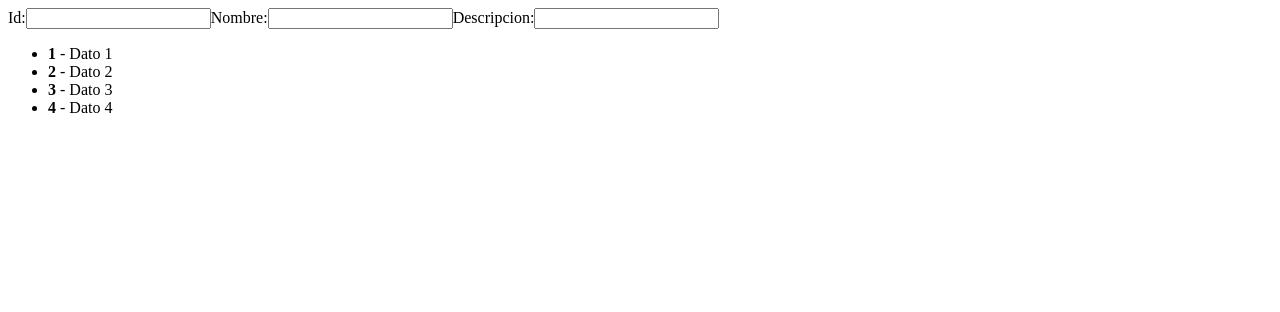
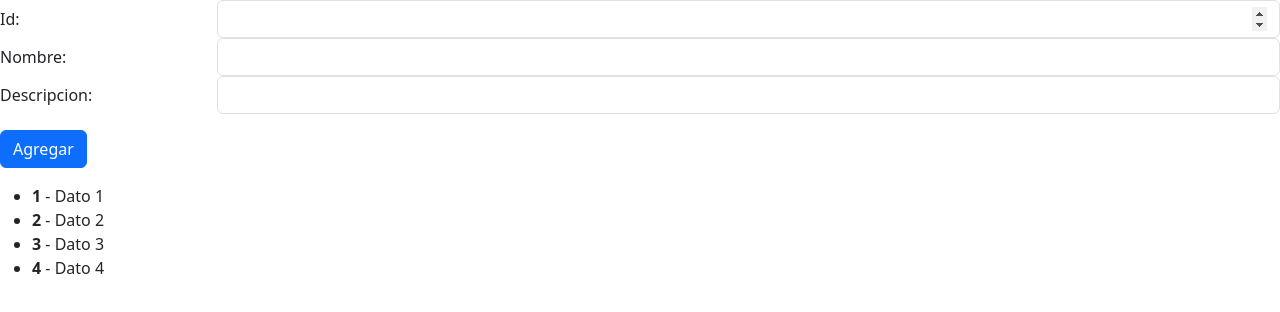
Before and after one commit to ebarrientos1979/app-pj, an Angular app: page / in a window 1280 px wide. Shown: the top 312 px of the page. Built offline with nearby package versions, Linux system fonts and the light colour scheme.

Commit message:
Actualizacion bootstrap

```diff
--- a/angular.json
+++ b/angular.json
@@ -32,9 +32,13 @@
               }
             ],
             "styles": [
+              "node_modules/bootstrap/dist/css/bootstrap.min.css",
               "src/styles.scss"
             ],
-            "scripts": []
+            "scripts": [
+              "node_modules/@popperjs/core/dist/umd/popper.min.js",
+              "node_modules/bootstrap/dist/js/bootstrap.min.js"
+            ]
           },
           "configurations": {
             "production": {
@@ -91,9 +95,13 @@
               }
             ],
             "styles": [
+              "node_modules/bootstrap/dist/css/bootstrap.min.css",
               "src/styles.scss"
             ],
-            "scripts": []
+            "scripts": [
+              "node_modules/@popperjs/core/dist/umd/popper.min.js",
+              "node_modules/bootstrap/dist/js/bootstrap.min.js"
+            ]
           }
         }
       }
--- a/package.json
+++ b/package.json
@@ -18,6 +18,7 @@
     "@angular/platform-browser": "^18.1.0",
     "@angular/platform-browser-dynamic": "^18.1.0",
     "@angular/router": "^18.1.0",
+    "bootstrap": "^5.3.3",
     "rxjs": "~7.8.0",
     "tslib": "^2.3.0",
     "zone.js": "~0.14.3"
--- a/src/app/componentes/lista/lista.component.html
+++ b/src/app/componentes/lista/lista.component.html
@@ -1,9 +1,22 @@
-<label for="Id">Id:</label>
-<input type="number" id="Id">
-<label for="Nombre">Nombre:</label>
-<input type="text" id="Nombre">
-<label for="Descripcion">Descripcion:</label>
-<input type="text" id="Descripcion">
+<div class="mb-3 row">
+    <label for="Id" class="col-sm-2 col-form-label">Id:</label>
+    <div class="col-sm-10">
+        <input class="form-control" type="number" id="Id">
+    </div>
+    <label for="Nombre" class="col-sm-2 col-form-label" >Nombre:</label>
+    <div class="col-sm-10">
+        <input class="form-control" type="text" id="Nombre">
+    </div>
+    <label for="Descripcion" class="col-sm-2 col-form-label">Descripcion:</label>
+    <div class="col-sm-10">
+        <input class="form-control" type="text" id="Descripcion">
+    </div>
+</div>
+<div class="mb-3 row">
+    <div class="col-sm-10">
+        <button type="submit" class="btn btn-primary">Agregar</button>
+    </div>
+</div>
 <ul>
     <li *ngFor="let item of miLista" >
         <b>{{ item.id }}</b> -  {{ item.nombre }}
```
Also changed, not shown: 1 other file (tests, documents, lock files or other folders).
